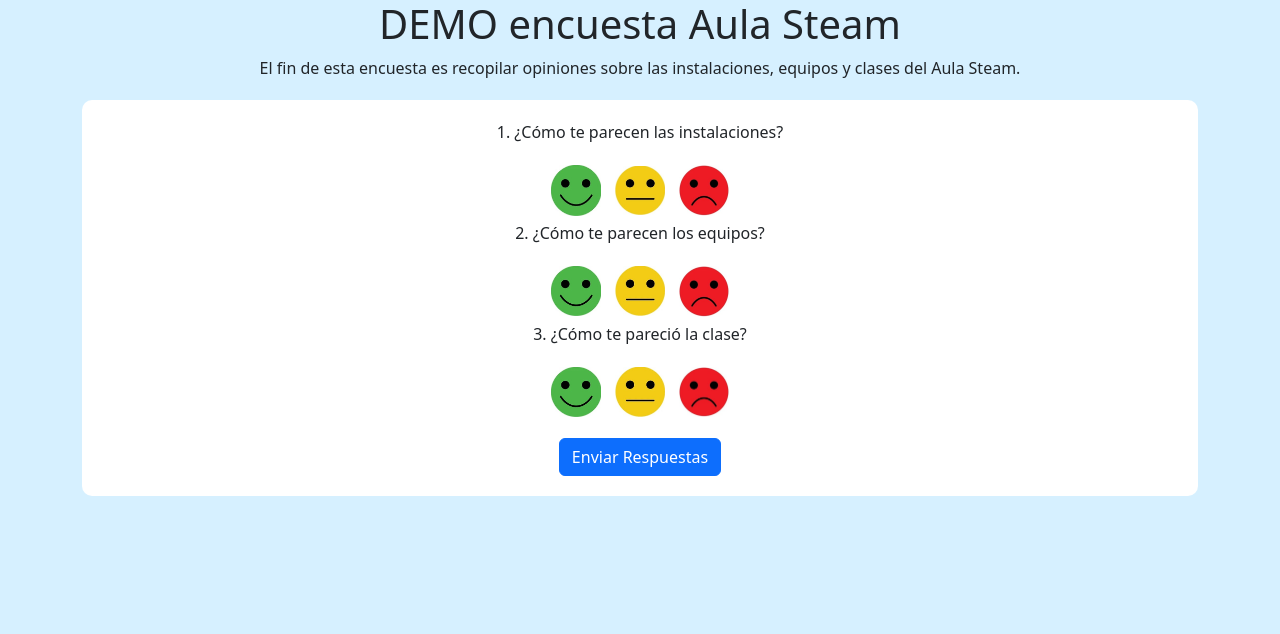
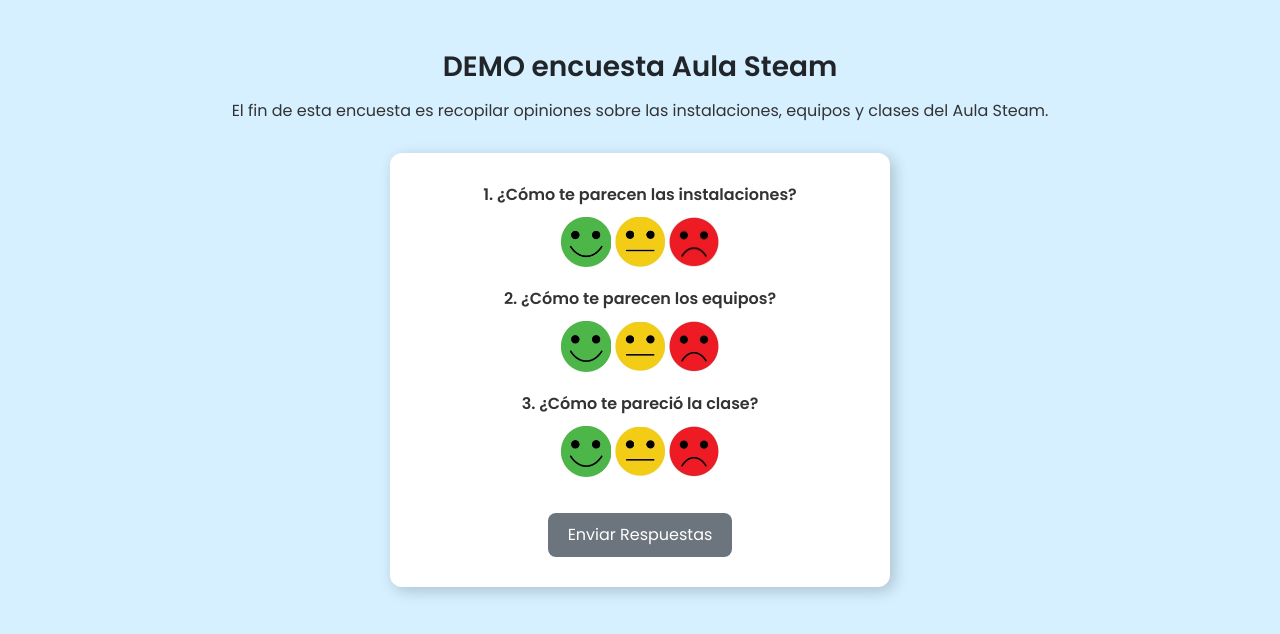
Before and after one commit to laucasti/encuestaAulaSteam, a plain HTML site: page index.html in a window 1280 px wide. Drawn offline with nearby package versions, Linux system fonts and the light colour scheme; some packages are replaced by stand-ins of ours; a script that the page names is missing.

Commit message:
Add files via upload

```diff
--- a/index.html
+++ b/index.html
@@ -30,10 +30,10 @@
                 <img src="regular.jpg" alt="Regular" class="carita" data-pregunta="3" data-respuesta="regular">
                 <img src="mala.jpg" alt="Mala" class="carita" data-pregunta="3" data-respuesta="mala">
             </div>
-            <button class="btn btn-primary mt-3" onclick="guardarRespuestas()">Enviar Respuestas</button>
+            <button class="btn-enviar mt-3" onclick="guardarRespuestas()">Enviar Respuestas</button>
         </div>
     </div>
-
+    <script src="https://cdn.jsdelivr.net/npm/sweetalert2@11"></script>
     <script src="script.js"></script>
 </body>
 </html>
--- a/script.js
+++ b/script.js
@@ -10,23 +10,37 @@ document.querySelectorAll('.carita').forEach(carita => {
 });
 
 function guardarRespuestas() {
-    // Recuperar las respuestas existentes o inicializar un array vacío
     let respuestas = JSON.parse(localStorage.getItem('respuestas')) || [];
+    let todasRespondidas = true; // Verificar si todas las preguntas tienen respuesta
 
-    // Recorrer cada pregunta y guardar la respuesta seleccionada
     document.querySelectorAll('.pregunta').forEach((pregunta, index) => {
         let seleccionada = pregunta.querySelector('.selected');
         if (seleccionada) {
-            // Agregar la respuesta al array de respuestas
             respuestas.push({
-                pregunta: index + 1, // Número de la pregunta (1, 2, 3)
-                respuesta: seleccionada.dataset.respuesta // "buena", "regular", "mala"
+                pregunta: index + 1,
+                respuesta: seleccionada.dataset.respuesta
             });
+        } else {
+            todasRespondidas = false;
         }
     });
 
-    // Guardar el array actualizado en localStorage
+    if (!todasRespondidas) {
+        Swal.fire({
+            icon: 'warning',
+            title: 'Faltan respuestas',
+            text: 'Por favor responde todas las preguntas antes de enviar.',
+            confirmButtonColor: '#6c757d'
+        });
+        return;
+    }
+
     localStorage.setItem('respuestas', JSON.stringify(respuestas));
-    console.log("Respuestas guardadas:", respuestas); // Depuración
-    alert('Respuestas guardadas correctamente.');
+
+    Swal.fire({
+        icon: 'success',
+        title: 'Respuestas guardadas',
+        text: '¡Gracias por completar la encuesta!',
+        confirmButtonColor: '#6c757d'
+    });
 }
--- a/style.css
+++ b/style.css
@@ -1,20 +1,82 @@
+@import url('https://fonts.googleapis.com/css2?family=Poppins:wght@300;400;600&display=swap');
+
 body {
     background-color: #d6f0ff; /* Fondo azul pastel */
+    font-family: 'Poppins', sans-serif;
+    padding-top: 50px; /* Más espacio en la parte superior */
 }
+
+.container {
+    text-align: center;
+}
+
+h1 {
+    margin-bottom: 15px; /* Espaciado entre el título y el párrafo */
+    font-size: 28px;
+    font-weight: 600;
+}
+
+p {
+    margin-bottom: 30px; /* Espacio entre el párrafo y el formulario */
+    font-size: 16px;
+    color: #333;
+}
+
 .encuesta-container {
     background-color: white;
-    padding: 20px;
-    border-radius: 10px;
+    padding: 30px;
+    border-radius: 12px;
     margin-top: 20px;
+    box-shadow: 4px 4px 15px rgba(0, 0, 0, 0.2);
+    max-width: 500px;
+    margin-left: auto;
+    margin-right: auto;
 }
+
+.pregunta {
+    text-align: center;
+    margin-bottom: 20px;
+}
+
+.pregunta p {
+    font-weight: 600;
+    margin-bottom: 10px;
+}
+
+.opciones {
+    display: flex;
+    justify-content: center;
+    gap: 15px;
+}
+
 .carita {
     width: 50px;
     cursor: pointer;
-    margin: 5px;
+    transition: transform 0.2s ease-in-out;
 }
+
 .carita:hover {
     opacity: 0.7;
+    transform: scale(1.1);
 }
+
 .selected {
     border: 2px solid black;
+    border-radius: 50%;
 }
+
+/* Botón gris con espaciado */
+.btn-enviar {
+    background-color: #6c757d;
+    border: none;
+    color: white;
+    padding: 10px 20px;
+    border-radius: 8px;
+    font-size: 16px;
+    transition: background-color 0.3s ease-in-out;
+    margin-top: 20px; /* Espaciado extra */
+}
+
+.btn-enviar:hover {
+    background-color: #5a6268;
+}
```
